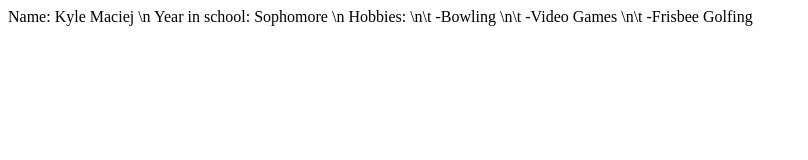
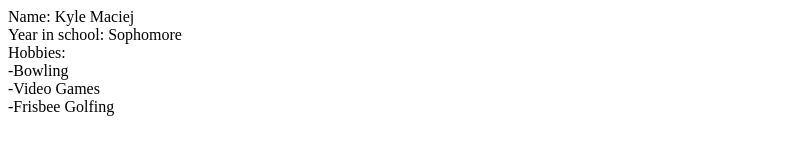
Before and after one commit to KyleMaciej/my_site, a plain HTML site: page index.html in a window 1280 px wide. Shown: the whole page, without its empty margins (0-808 px from the left). Drawn offline with Linux system fonts and the light colour scheme.

Commit message:
6th commit

```diff
--- a/index.html
+++ b/index.html
@@ -6,10 +6,10 @@
     </head>
 <BODY>
     Name: Kyle Maciej
-    \n Year in school: Sophomore
-    \n Hobbies:
-    \n\t -Bowling
-    \n\t -Video Games
-    \n\t -Frisbee Golfing
+    <br> Year in school: Sophomore
+    <br> Hobbies:
+    <br> -Bowling
+    <br> -Video Games
+    <br> -Frisbee Golfing
 </BODY>
 </HTML>
```
